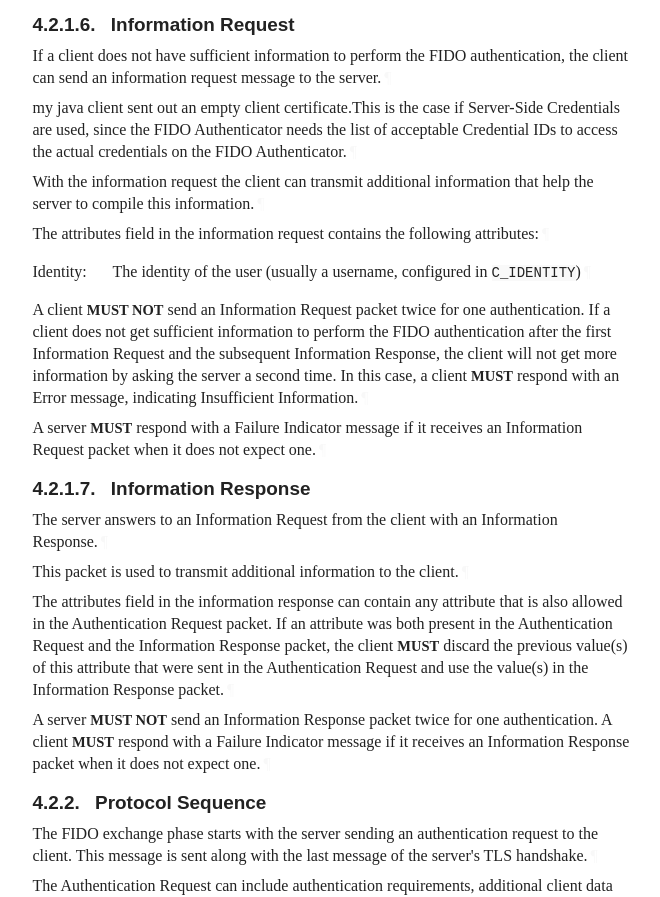
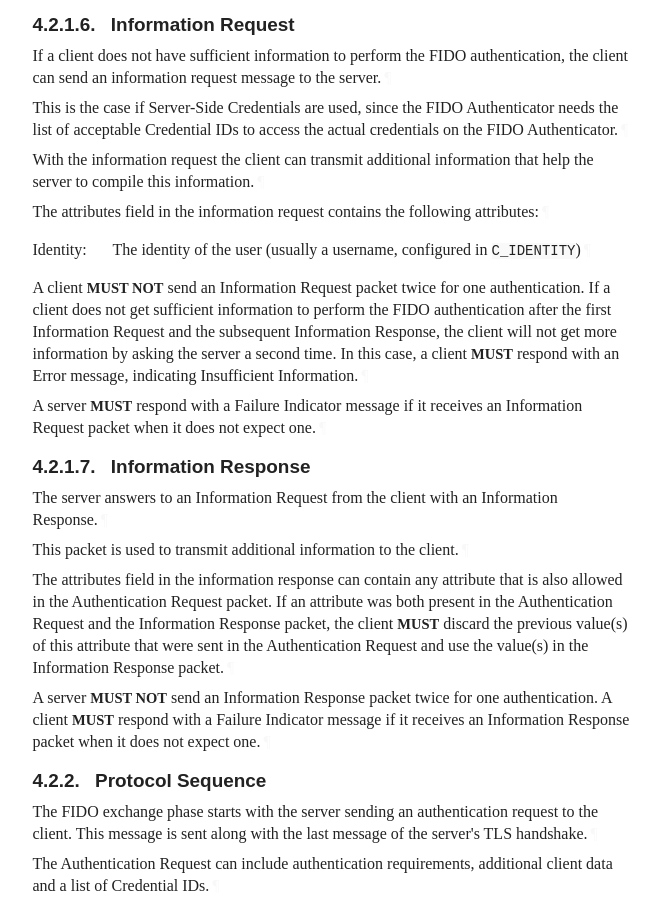
Before and after one commit to Janfred/draft-ietf-emu-eap-fido, a plain HTML site: page draft-janfred-eap-fido.html in a window 1280 px wide. Shown: the part 10268-11165 px from the top of the page, without its empty margins (92-752 px from the left). Drawn offline with Linux system fonts and the light colour scheme; a web font is replaced by a local one.

Commit message:
Script updating gh-pages from 62b64ed. [ci skip]

```diff
--- a/draft-janfred-eap-fido.html
+++ b/draft-janfred-eap-fido.html
@@ -1977,7 +1977,7 @@ This message can be sent in response to either an Authentication Request or an I
 <a href="#section-4.2.1.6" class="section-number selfRef">4.2.1.6. </a><a href="#name-information-request" class="section-name selfRef">Information Request</a>
             </h5>
 <p id="section-4.2.1.6-1">If a client does not have sufficient information to perform the FIDO authentication, the client can send an information request message to the server.<a href="#section-4.2.1.6-1" class="pilcrow">¶</a></p>
-<p id="section-4.2.1.6-2">my java client sent out an empty client certificate.This is the case if Server-Side Credentials are used, since the FIDO Authenticator needs the list of acceptable Credential IDs to access the actual credentials on the FIDO Authenticator.<a href="#section-4.2.1.6-2" class="pilcrow">¶</a></p>
+<p id="section-4.2.1.6-2">This is the case if Server-Side Credentials are used, since the FIDO Authenticator needs the list of acceptable Credential IDs to access the actual credentials on the FIDO Authenticator.<a href="#section-4.2.1.6-2" class="pilcrow">¶</a></p>
 <p id="section-4.2.1.6-3">With the information request the client can transmit additional information that help the server to compile this information.<a href="#section-4.2.1.6-3" class="pilcrow">¶</a></p>
 <p id="section-4.2.1.6-4">The attributes field in the information request contains the following attributes:<a href="#section-4.2.1.6-4" class="pilcrow">¶</a></p>
 <span class="break"></span><dl class="dlParallel" id="section-4.2.1.6-5">
```
Also changed, not shown: draft-janfred-eap-fido.txt.
